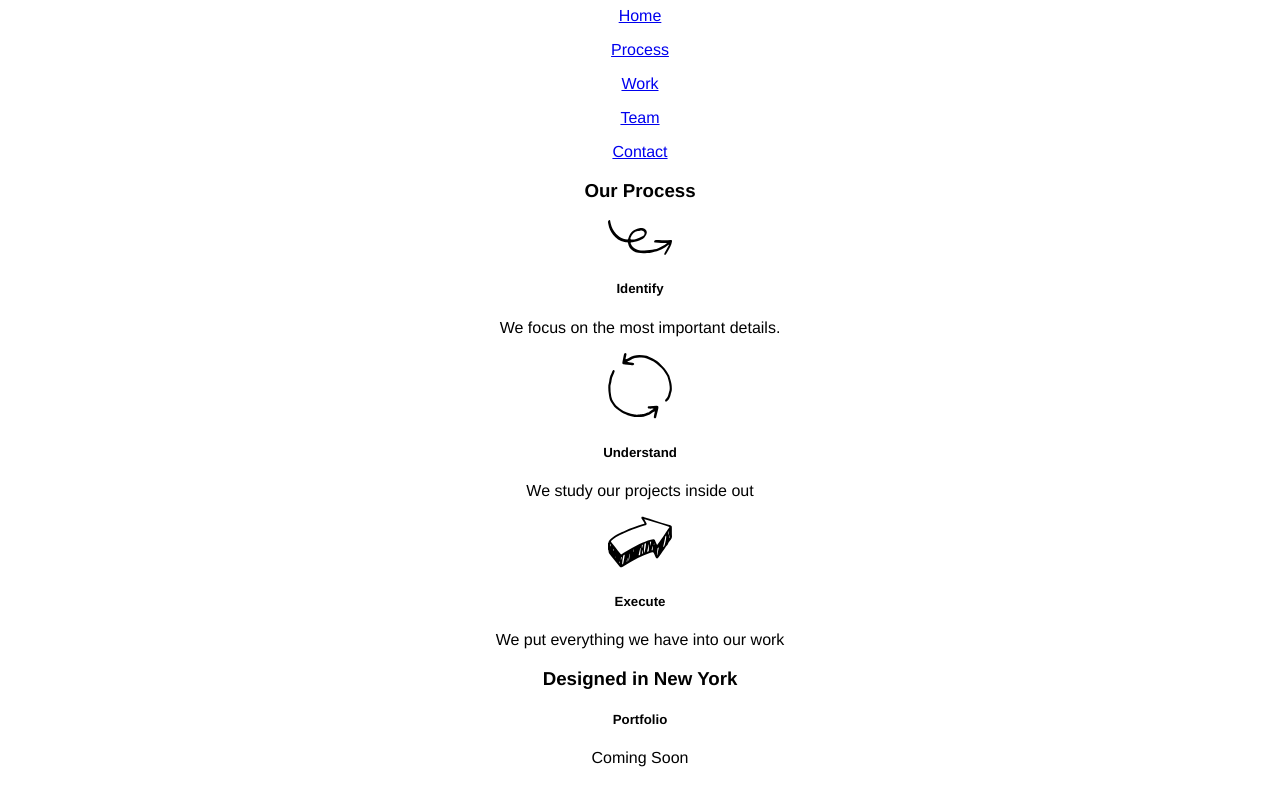
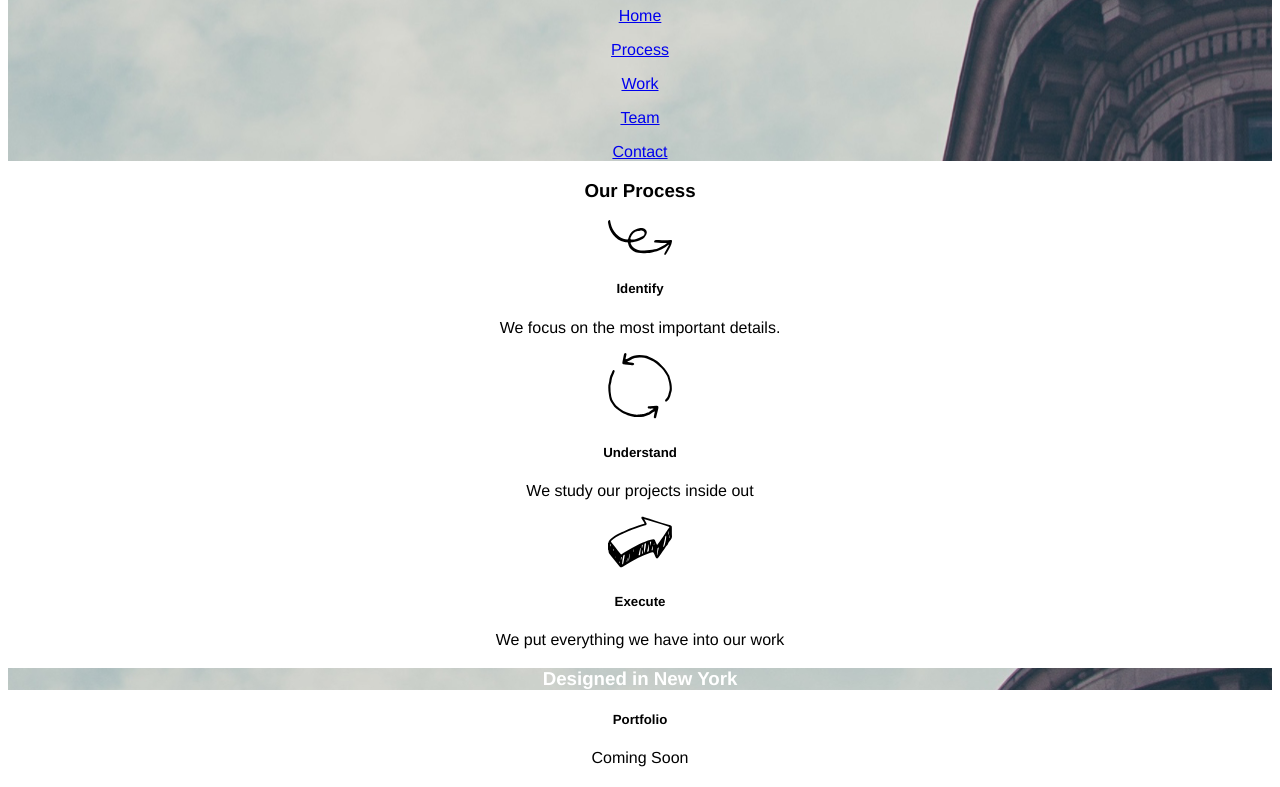
Before and after one commit to ikenjoku7/broadway, a plain HTML site: page index.html in a window 1280 px wide. Shown: the part 73-860 px from the top of the page. Drawn offline with Linux system fonts and the light colour scheme.

Commit message:
Add background

```diff
--- a/resources/css/style.css
+++ b/resources/css/style.css
@@ -2,3 +2,7 @@
   text-align: center;
   font-family: Helvetica;
 }
+.design  {
+  color: white;
+  background-image: url("../images/building.png");
+}
```
